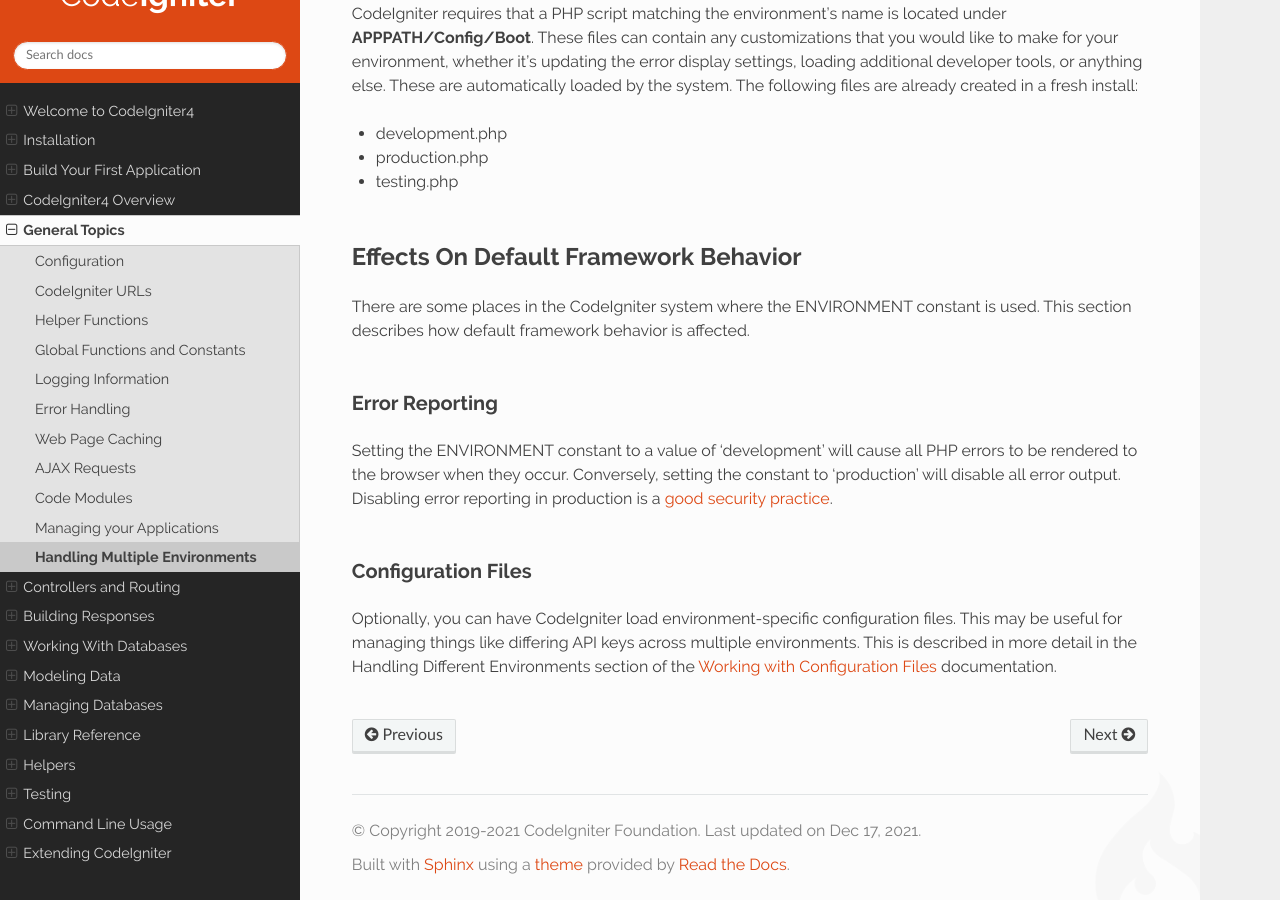
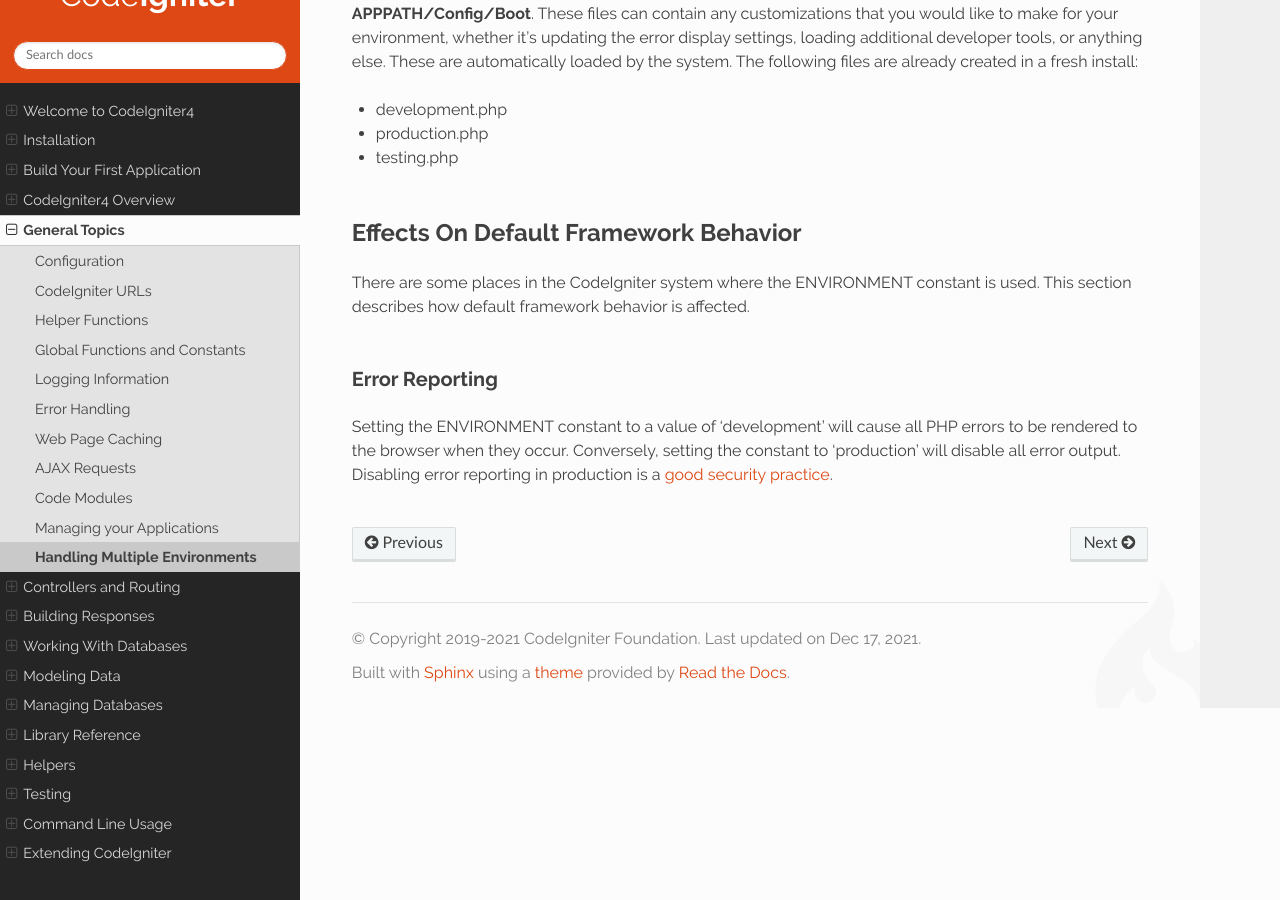
Before and after one commit to NEKOGET/ci4_user_guide_src, a Sphinx documentation site: the page built from source/general/environments.rst, in a window 1280 px wide and 900 px high, scrolled down 1799 px. Built offline with Sphinx 7.4.7 and the Read the Docs theme 2.0.0, drawn with Linux system fonts in a browser that asks for light colours.

Commit message:
docs: remove environment-specific configuration files
There is no such a thing.

```diff
--- a/source/general/environments.rst
+++ b/source/general/environments.rst
@@ -102,12 +102,3 @@ all PHP errors to be rendered to the browser when they occur.
 Conversely, setting the constant to 'production' will disable all error
 output. Disabling error reporting in production is a
 :doc:`good security practice </concepts/security>`.
-
-Configuration Files
--------------------
-
-Optionally, you can have CodeIgniter load environment-specific
-configuration files. This may be useful for managing things like
-differing API keys across multiple environments. This is described in
-more detail in the Handling Different Environments section of the
-:doc:`Working with Configuration Files </general/configuration>` documentation.
```
